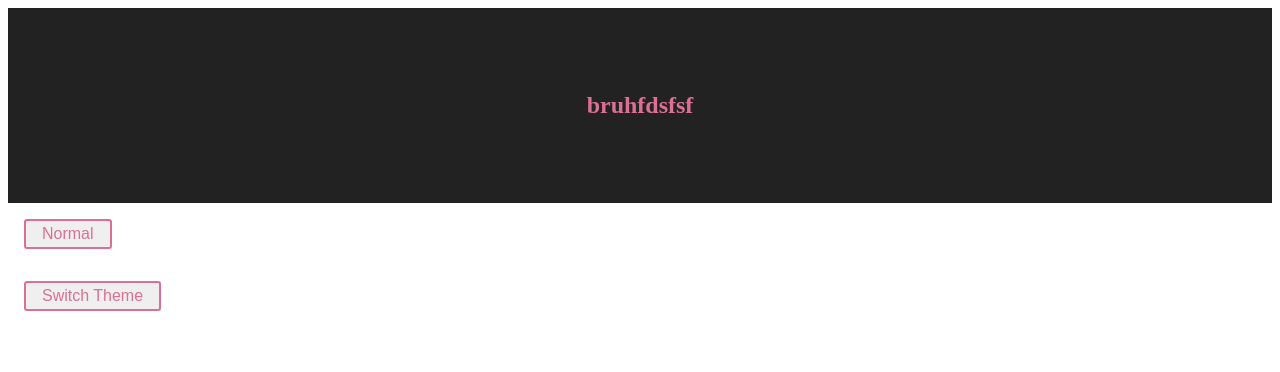
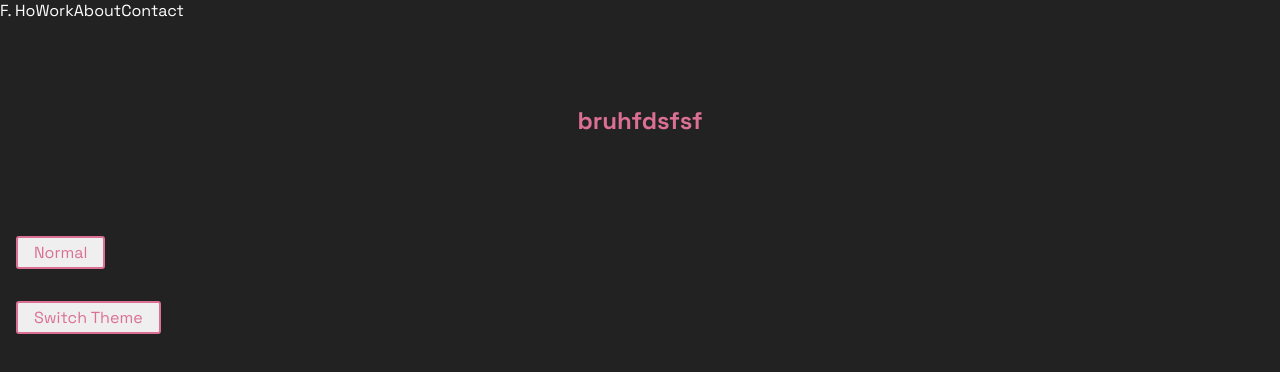
Before and after one commit to the-code-raccoon/website-wordpress, a React (Create React App) app: page / in a window 1280 px wide. Shown: the top 372 px of the page. Built offline with nearby package versions, Linux system fonts and the light colour scheme.

Commit message:
Add interface for themes to make them more consistent

```diff
--- a/src/App/App-style.tsx
+++ b/src/App/App-style.tsx
@@ -8,7 +8,7 @@ export const Title = styled.h1`
 
 export const Wrapper = styled.section`
   padding: 4em;
-  background: ${(props) => props.theme.bg.default};
+  // background: ${(props) => props.theme.bg.default};
 `;
 
 export const Button = styled.button`
@@ -39,3 +39,11 @@ export const Toggle = (props: any) => {
   const { toggleThemeMode } = props;
   return <Button onClick={toggleThemeMode}>Switch Theme</Button>;
 };
+
+export const Page = styled.div`
+  width: 100vw;
+  height: 100vh;
+  // background: blue;
+  background: ${(props) => props.theme.bg.default};
+  box-sizing: border-box;
+`;
--- /dev/null
+++ b/src/App/App.css
@@ -0,0 +1,12 @@
+@import url("https://fonts.googleapis.com/css2?family=Space+Grotesk:wght@300;400;500;600;700&display=swap");
+
+body,
+html {
+  margin: 0;
+  height: 100%;
+  width: 100%;
+}
+
+* {
+  font-family: "Space Grotesk";
+}
--- a/src/App/App.tsx
+++ b/src/App/App.tsx
@@ -1,19 +1,25 @@
-import { Section, Wrapper, Title, Button, Toggle } from "./App-style";
+import { Section, Wrapper, Title, Button, Toggle, Page } from "./App-style";
 
+import Header from "./Header";
 import Theme from "./Theme";
 import useDarkMode from "./useDarkMode";
+
+import "./App.css";
 
 export default function App() {
   const [themeMode, toggleThemeMode] = useDarkMode();
 
   return (
     <Theme themeMode={themeMode}>
+      <Page>
+        <Header />
         <Wrapper>
           <Title>bruhfdsfsf</Title>
         </Wrapper>
         <Button>Normal</Button>
         <Section></Section>
         <Toggle toggleThemeMode={toggleThemeMode} />
+      </Page>
     </Theme>
   );
 }
--- /dev/null
+++ b/src/App/Header-style.tsx
@@ -0,0 +1,12 @@
+import styled from "styled-components";
+
+export const Container = styled.nav`
+  width: 100vw;
+  display: flex;
+  flex-direction: row;
+  color: ${(props) => props.theme.text.default};
+`;
+
+export const Links = styled.div`
+  display: flex;
+`;
--- /dev/null
+++ b/src/App/Header.tsx
@@ -0,0 +1,16 @@
+import { Container, Links } from "./Header-style";
+
+export default function Header() {
+  return (
+    <div>
+      <Container>
+        <div>F. Ho</div>
+        <Links>
+          <div>Work</div>
+          <div>About</div>
+          <div>Contact</div>
+        </Links>
+      </Container>
+    </div>
+  );
+}
--- a/src/Theme/dark.tsx
+++ b/src/Theme/dark.tsx
@@ -1,34 +1,16 @@
-export const dark = {
+import Theme from "./theme-interface";
+
+export const dark: Theme = {
   bg: {
     default: "#222222",
-    reverse: "#16171A",
-    wash: "#FAFAFA",
     divider: "#F6F7F8",
     border: "#EBECED",
-    inactive: "#DFE7EF",
   },
   primary: {},
   secondary: {},
   text: {
-    dark: "#ffffff",
-    default: "#24292E",
+    default: "#ffffff",
     secondary: "#384047",
-    alt: "#67717A",
     placeholder: "#7C8894",
-    reverse: "#FFFFFF",
-  },
-  success: {
-    default: "#00B88B",
-    alt: "#00D5BD",
-    dark: "#00663C",
-    wash: "#D9FFF2",
-    border: "#9FF5D9",
-  },
-  warn: {
-    default: "#E22F2F",
-    alt: "#E2197A",
-    dark: "#85000C",
-    wash: "#FFEDF6",
-    border: "#FFCCE5",
   },
 };
--- a/src/Theme/light.tsx
+++ b/src/Theme/light.tsx
@@ -1,33 +1,16 @@
-export const light = {
+import Theme from "./theme-interface";
+
+export const light: Theme = {
   bg: {
-    default: "#FFFFFF",
-    reverse: "#16171A",
-    wash: "#FAFAFA",
+    default: "#FFFEF2",
     divider: "#F6F7F8",
     border: "#EBECED",
-    inactive: "#DFE7EF",
   },
   primary: {},
   secondary: {},
   text: {
     default: "#24292E",
     secondary: "#384047",
-    alt: "#67717A",
     placeholder: "#7C8894",
-    reverse: "#FFFFFF",
-  },
-  success: {
-    default: "#00B88B",
-    alt: "#00D5BD",
-    dark: "#00663C",
-    wash: "#D9FFF2",
-    border: "#9FF5D9",
-  },
-  warn: {
-    default: "#E22F2F",
-    alt: "#E2197A",
-    dark: "#85000C",
-    wash: "#FFEDF6",
-    border: "#FFCCE5",
   },
 };
--- /dev/null
+++ b/src/Theme/theme-interface.tsx
@@ -0,0 +1,14 @@
+export default interface Theme {
+  bg: {
+    default: string;
+    divider: string;
+    border: string;
+  };
+  primary: {};
+  secondary: {};
+  text: {
+    default: string;
+    secondary: string;
+    placeholder: string;
+  };
+}
```
Also changed, not shown: 1 other file (tests, documents, lock files or other folders). Lines whose indentation alone changed are shown as unchanged.
